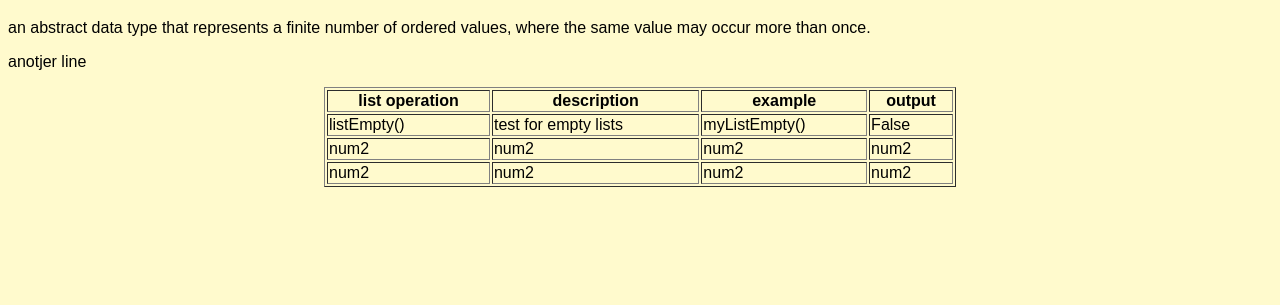
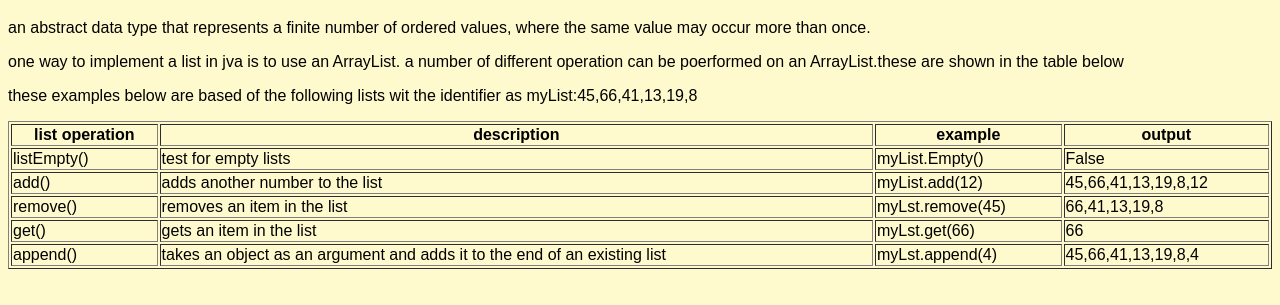
Before and after one commit to ronanpower1/computer-website, a plain HTML site: page web2.html in a window 1280 px wide. Shown: the part 61-366 px from the top of the page. Drawn offline with Linux system fonts and the light colour scheme.

Commit message:
last commit

```diff
--- a/web2.html
+++ b/web2.html
@@ -11,8 +11,9 @@
 
         }
         table{
-            width: 50%;
+            width: 100%;
             font-size: 16px;
+
 
 
             margin-left: auto;
@@ -32,7 +33,8 @@
 <body>
     <h1>Lists</h1>
     <p>an abstract data type that represents a finite number of ordered values, where the same value may occur more than once. </p>
-    <p>anotjer line</p>
+    <p>one way to implement a list in jva is to use an ArrayList. a number of different operation can be poerformed on an ArrayList.these are shown in the table below</p>
+    <p>these examples below are based of the following lists wit the identifier as myList:45,66,41,13,19,8</p>
     <table border="1">
         <tr>
             <th>list operation</th>
@@ -43,21 +45,35 @@
         <tr>
             <td>listEmpty()</td>
             <td>test for empty lists </td>
-            <td>myListEmpty()</td>
+            <td>myList.Empty()</td>
             <td>False</td>
         </tr>
         <tr>
-            <td>num2</td>
-            <td>num2</td>
-            <td>num2</td>
-            <td>num2</td>
+            <td>add()</td>
+            <td>adds another number to the list</td>
+            <td>myList.add(12)</td>
+            <td>45,66,41,13,19,8,12</td>
         </tr>
         <tr>
-            <td>num2</td>
-            <td>num2</td>
-            <td>num2</td>
-            <td>num2</td>
+            <td>remove()</td>
+            <td>removes an item in the list</td>
+            <td>myLst.remove(45)</td>
+            <td>66,41,13,19,8</td>
         </tr>
+        <tr>
+            <td>get()</td>
+            <td>gets an item in the list</td>
+            <td>myLst.get(66)</td>
+            <td> 66</td>
+        </tr>
+        <tr>
+            <td>append()</td>
+            <td>takes an object as an argument and adds it to the end of an existing list</td>
+            <td>myLst.append(4)</td>
+            <td>45,66,41,13,19,8,4 </td>
+        </tr>
+
+
 
     </table>
 </body>
```
